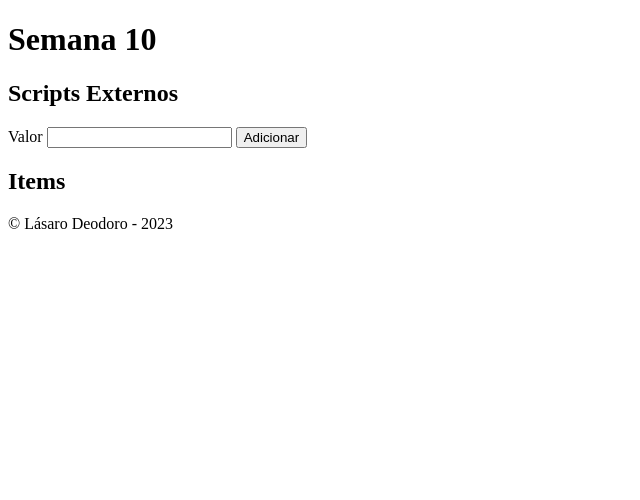
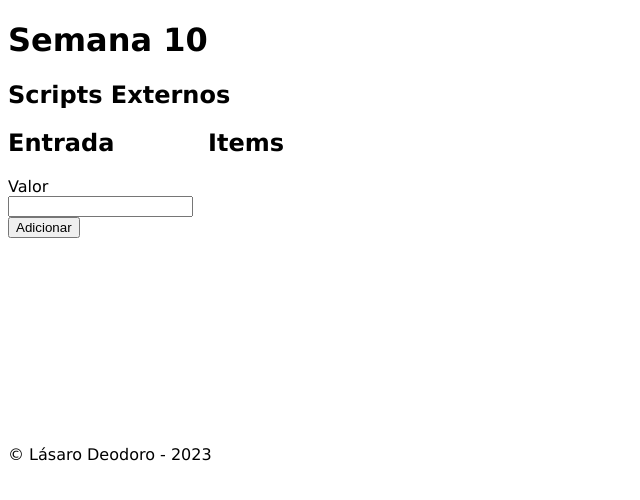
Before and after one commit to ufjf-dcc121/ufjf-dcc121-2023-1-atv10-LasaroAlmeida, a plain HTML site: page index.html in a window 1280 px wide. Shown: the whole page, without its empty margins (0-640 px from the left). Drawn offline with Linux system fonts and the light colour scheme.

Commit message:
muda o posicionamento das seçoes

```diff
--- a/index.html
+++ b/index.html
@@ -5,6 +5,7 @@
     <meta charset="UTF-8">
     <meta http-equiv="X-UA-Compatible" content="IE=edge">
     <meta name="viewport" content="width=device-width, initial-scale=1.0">
+    <link rel="stylesheet" href="style.css">
     <title>Semana 10</title>
 </head>
 
@@ -13,11 +14,14 @@
         <h1>Semana 10</h1>
         <h2>Scripts Externos</h2>
         <main>
-            <form name="entrada">
-                <label for="valor">Valor</label>
-                <input type="number" name="valor" id="valor" title="Valor a ser inserido">
-                <input type="submit" value="Adicionar">
-            </form>
+            <section id="formulario">
+                <h1>Entrada</h1>
+                <form name="entrada">
+                    <label for="valor">Valor</label>
+                    <input type="number" name="valor" id="valor" title="Valor a ser inserido">
+                    <input type="submit" value="Adicionar">
+                </form>
+            </section>
             <section id="items">
                 <h1>Items</h1>
                 <ol>
--- /dev/null
+++ b/style.css
@@ -0,0 +1,17 @@
+html{
+    font-family: 'Lucida Sans', 'Lucida Sans Regular', 'Lucida Grande', 'Lucida Sans Unicode', Geneva, Verdana, sans-serif;
+}
+
+main{
+    display: flex;
+}
+
+#formulario, #items{
+    width: 200px;
+}
+#items{
+    min-height: 300px;
+}
+section > h1{
+    margin-top: 0;
+}
```
